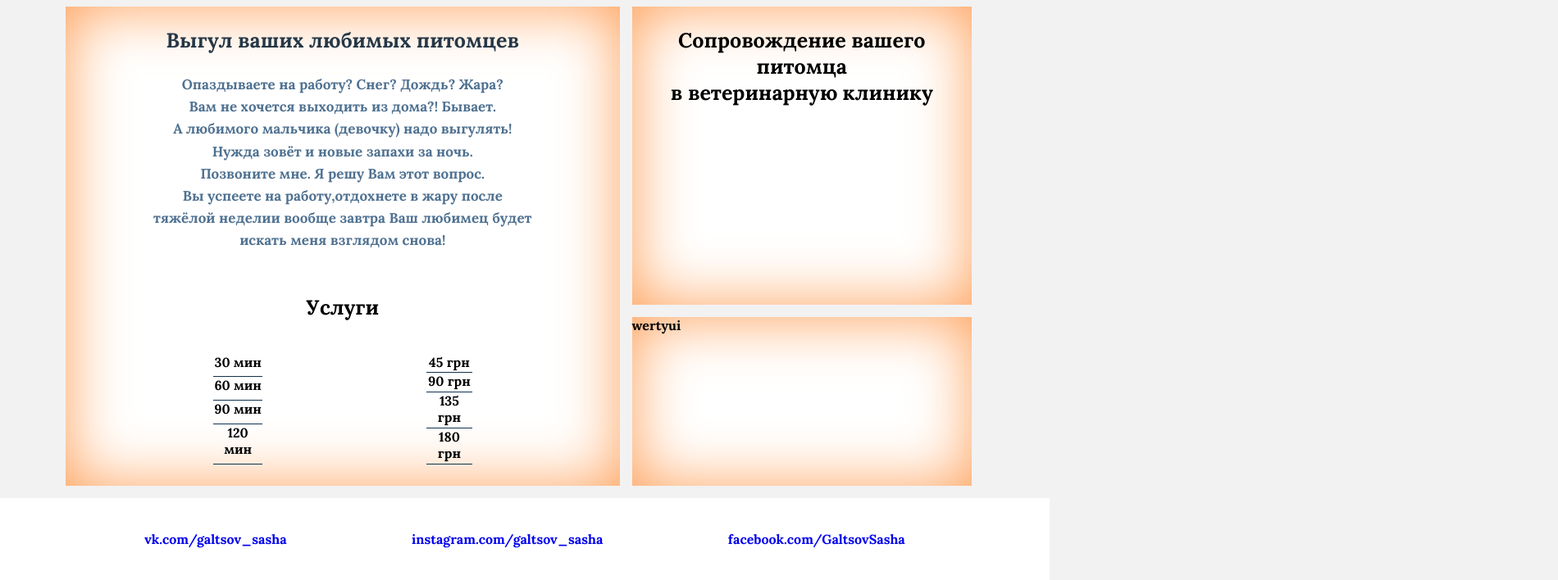
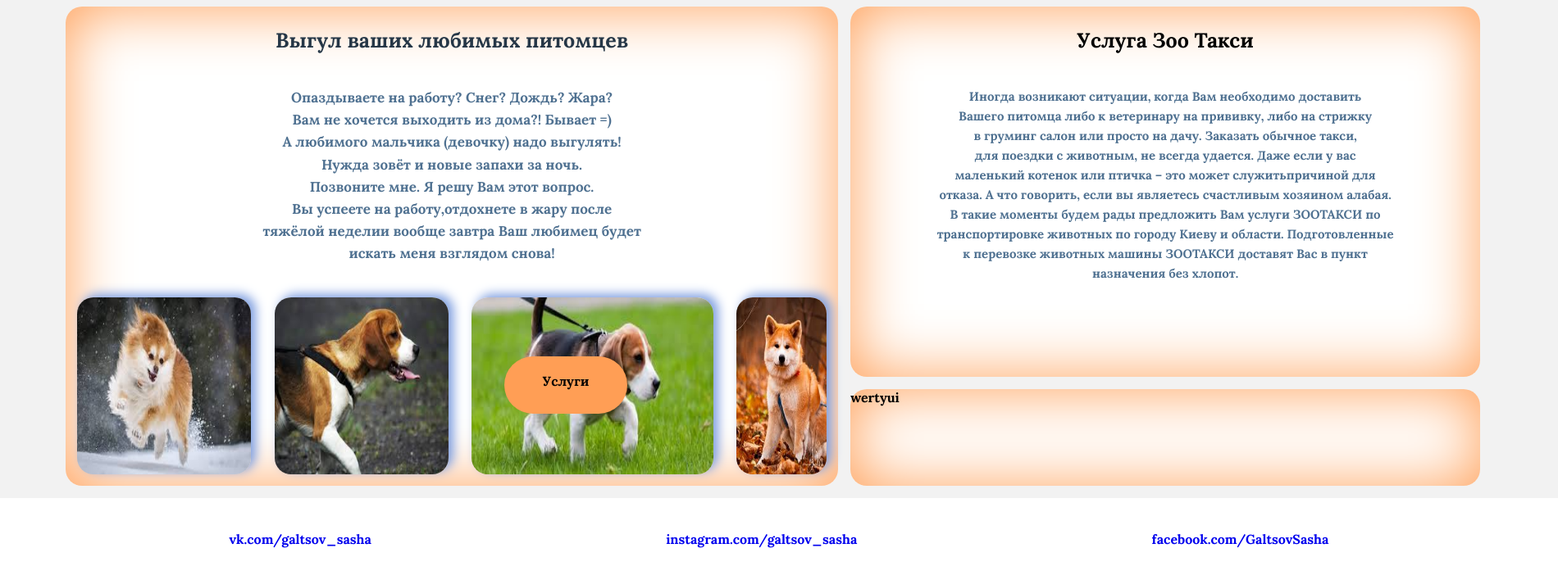
Before and after one commit to Sashag99/4LapClub, a plain HTML site: page index.html in a window 1280 px wide. Shown: the part 160-868 px from the top of the page at 82% size, 1900 px wide, since content can reach past the window. Drawn offline with Linux system fonts and the light colour scheme.

Commit message:
Left Content Add img and btn

```diff
--- a/index.html
+++ b/index.html
@@ -19,13 +19,11 @@
             <li><a href="pages02.html">О нас</a></li>
         </ul>
     </div>
-
     <div class="feedback">
         <div class="open-close">x</div>
         <div class="content-mini"><br>Feedback</div>
 
         <div class="content-feed">
-            <div class="">
                 <form action="" class="content-flex-feed">
                  <p> <h1>Вaши</h1> <br>Пожелания нам <br>Советы нам<br>Предожения нам <br>Пишите в поле ниже </p>
                     <textarea placeholder="write text" rows="15" class="textArea" >
@@ -48,8 +46,8 @@
                     <option value="45-50">45-50</option>
                     <option value="50-99">50-99</option>
                 </select>
+                <div class="submit"> <input type="submit" > </div>
                 </form>
-            </div>
         </div>
     </div>
 </div>
@@ -63,7 +61,7 @@
          <div class="left-content-text">
                 <ul>
                     <li>Опаздываете на работу? Снег? Дождь? Жара?</li>
-                    <li>Вам не хочется выходить из дома?! Бывает.</li>
+                    <li>Вам не хочется выходить из дома?! Бывает =)</li>
                     <li> А любимого мальчика (девочку) надо выгулять! </li>
                     <li>Нужда зовёт и новые запахи за ночь. </li>
                     <li>Позвоните мне. Я решу Вам этот вопрос.</li>
@@ -74,8 +72,25 @@
 
          </div>
     </div>
+    <div class="left-content-img">
+        <div class="content-img-1">
+            <img src="img\собка зима 02.jpg" alt="собака зима">
+        </div>
+        <div class="content-img-2">
+            <img src="img\собака наповодку.jpg" alt="собака наповодку">
+        </div>
+        <div class="content-img-3">
+            <img src="img\собака трава.jpg" alt="собака трава">
+        </div>
+        <div class="content-img-4">
+             <img src="img\Собака улица осень.jpg" alt="cобака улица осень">
+        </div>
+    </div>
+        <div class="Prices">
+        <div class="open-close">x</div>
+        <div class="content-mini"><br>Услуги</div>
+        <div class="content-feed">
             <div class="table">
-        <p>Услуги</p>
                 <div class="table-ul">
                     <div class="table-ul-left">
                         <ul>
@@ -94,18 +109,25 @@
                         </ul>
                     </div>
                 </div>
-
+            </div>
+        </div>
     </div>
 </div>
 <div class="right-content">
     <div class="top-content">
         <p>
-             Сопровождение вашего питомца <br> в ветеринарную клинику
+             Услуга Зоо Такси
         </p>
         <ul>
-            <li></li>
-            <li></li>
-            <li></li>
+            <li>Иногда возникают ситуации, когда Вам необходимо доставить </li>
+            <li>Вашего питомца либо к ветеринару на прививку, либо на стрижку</li>
+            <li>в груминг салон или просто на дачу. Заказать обычное такси,</li>
+            <li>для поездки с животным, не всегда удается. Даже если у вас</li>
+            <li>маленький котенок или птичка – это может служитьпричиной для </li>
+            <li>отказа. А что говорить, если вы являетесь счастливым хозяином алабая.</li>
+            <li>В такие моменты будем рады предложить Вам услуги ЗООТАКСИ по </li>
+            <li>транспортировке животных по городу Киеву и области. Подготовленные </li>
+            <li>к перевозке животных машины ЗООТАКСИ доставят Вас в пункт назначения без хлопот.</li>
         </ul>
     </div>
     <div class="bottom-content">wertyui</div>
--- a/js/main.js
+++ b/js/main.js
@@ -4,3 +4,9 @@ $('.feedback .open-close').on('click', function(){
 $( document ).ready(function() {
     console.log( "ready!" );
 });
+$('.Prices .open-close').on('click', function(){
+  $('.Prices').toggleClass('active');
+});
+$('.submit').on('click', function(){
+    alert("Cпасибо за вашу помощь ваше сообщение отправлено мне на почту ");
+});
--- a/style.css
+++ b/style.css
@@ -12,7 +12,8 @@ body{
 	border-top: 3px solid #ff9e55;
 	margin: 0;
 	padding: 0;
-	min-width: 1000px
+	min-width: 1900px;
+	min-height: 500px;
 }
 ul  {
 	list-style: none;
@@ -62,9 +63,10 @@ ul  {
 	background-color: red;
 }
 .header-img{
-	margin-left:10px;
-	width: 15vh;
-	height: 15vh;
+    margin-left: 10px;
+    margin-top: 4px;
+    width: 150px;
+    height: 150px;
 }
 .header li:visited{
 	background-color: #11314f;
@@ -94,6 +96,7 @@ ul  {
 	background-color: #fff;
 	display: flex;
     flex-direction: column;
+	border-radius: 20px;
 }
 .content p {
 	text-align: center;
@@ -108,6 +111,7 @@ ul  {
 .top-content{
 	margin-bottom: 15px;
 }
+/*************************LEFT-CONTENT********************/
 .left-content-text {
 	text-align: center;
 }
@@ -128,7 +132,59 @@ ul  {
 	cursor: default;
 	color: #263747;
 }
-
+.left-content-header{
+	display: flex;
+	flex-grow: 1;
+	flex-direction: column;
+}
+/***************************LEFT-CONTENT-IMG*******************************/
+.left-content-img{
+	display: flex;
+	flex-direction: row;
+	flex-grow: 2;
+}
+.content-img-1,
+.content-img-2,
+.content-img-3,
+.content-img-4{
+	flex-grow: 1;
+	display: flex;
+	margin: 1.5% 1.5%;
+	box-shadow: 6px -4px 13px #7e9ee0;
+	border-radius: 20px;
+}
+.left-content-img img{
+	width: 100%;
+	height: 100%;
+	border-radius: 20px;
+}
+/********************************RIGHT-TOP-CONTENT****************/
+.left-content-text {
+	text-align: center;
+}
+.top-content ul{
+	display: flex;
+	align-items: center;
+	flex-direction: column;
+}
+.top-content li{
+    font-size: 15px;
+    line-height: 1.6em;
+    text-align: center;
+    font-weight: normal;
+    cursor: default;
+    color: #4F7191;
+}
+.left-content-header p{
+	font-weight: bold;
+	cursor: default;
+	color: #263747;
+}
+.left-content-header{
+	display: flex;
+	flex-grow: 1;
+	flex-direction: column;
+}
 /***********TABLE***************/
 .table{
 	display: flex;
@@ -146,12 +202,14 @@ ul  {
 	flex-direction: column;
 	flex-grow: 1;
 	cursor: default;
+	padding: 0 50px ;
 }
 .table-ul li{
 	flex-grow: 1;
 	border-bottom: 1px solid #11314f;
 	text-align: center;
 	cursor: default;
+	color: inherit;
 }
 .table-ul-right,
 .table-ul-left{
@@ -201,7 +259,7 @@ ul  {
 
 .feedback.active {
   width: 500px;
-  height: 650px;
+  height: 700px;
   background-color: #ff9e55;
 }
 .open-close:hover{
@@ -242,9 +300,6 @@ ul  {
 .feedback.active .content-feed {
   display: block;
 }
-.textArea{
-	 resize: none;
-}
 .content-flex-feed p{
 	font-size: 17px;
 }
@@ -257,4 +312,67 @@ ul  {
 .textArea{
 	resize:none;
 	width: 70%;
+	border-radius: 14px;
 }
+.submit{
+	margin: 20px;
+}
+.submit input{
+	border-radius: 15px;
+    box-shadow: 3px 2px 5px #7e9ee0;
+}
+/******************BTN-PRICSE*************/
+.Prices {
+    position: absolute;
+    left: 615px;
+    bottom: 135px;
+    width: 150px;
+    height: 70px;
+    background: #ff9e55;
+    border-radius: 50px;
+    text-align: center;
+	flex-grow: 3;
+}
+
+.Prices.active {
+    width: 400px;
+    height: 350px;
+  	background-color: rgba(255, 158, 85, 0.7);
+}
+.open-close:hover{
+	cursor: pointer;
+	border-radius: 50px;
+}
+.Prices .open-close {
+	position: absolute;
+	bottom: 0;
+	left: 0;
+	width: 100%;
+	height: 100%;
+	text-align: right;
+	opacity: 0;
+}
+.Prices:not(.active):hover{
+   box-shadow:inset 5px -5px 37px #7e9ee0;
+}
+.Prices.active .open-close {
+	width: 50px;
+	height: 50px;
+	background-color: #ff9e55;
+	border-radius: 22%;
+	padding: 31px;
+	text-align: center;
+	opacity: 1;
+}
+.Prices .content-mini {
+  	display: block;
+}
+.Prices.active .content-mini {
+  	display: none;
+}
+.Prices .content-feed {
+  	display: none;
+}
+.Prices.active .content-feed {
+  	display: block;
+}
```
Also changed, not shown: pages02.html (+2 -4 lines), img/собака зима.jpg (renamed from img/собака зимаjpg.jpg), img/собка зима 02.jpg (added), 1 other file. Lines whose indentation alone changed are shown as unchanged.
